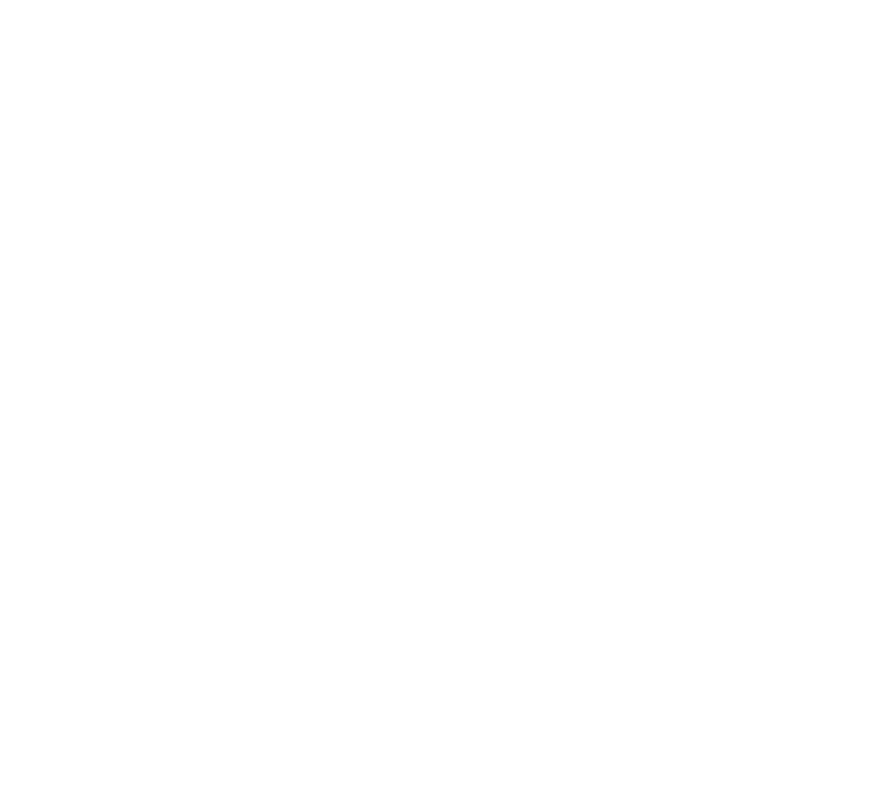
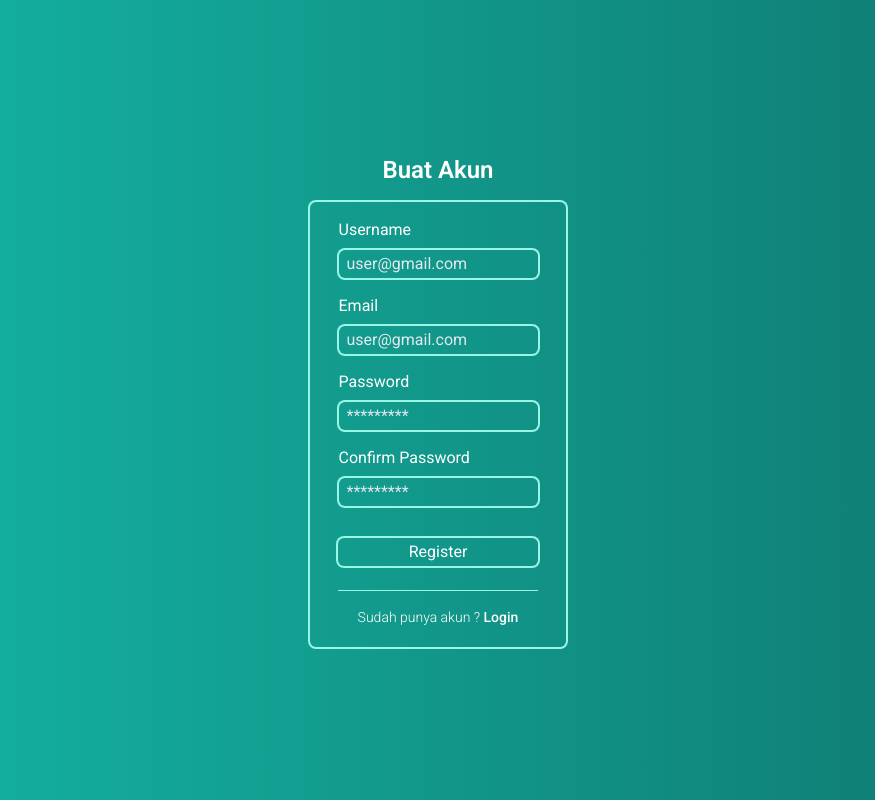
Before and after one commit to TainSiddik/toko-online, a React (Vite) app: page /register in a window 1280 px wide. Before the commit this address had no page. Shown: the whole page, without its empty margins (202-1077 px from the left). Built offline with nearby package versions, Linux system fonts and the light colour scheme.

Commit message:
create login and register components

```diff
--- a/src/App.jsx
+++ b/src/App.jsx
@@ -5,6 +5,8 @@ import Hero from "./components/onlineShop/Hero"
 import Sidebar from "./components/onlineShop/Sidebar"
 import Produk from "./components/onlineShop/Produk"
 import Detailproduk from "./components/onlineShop/Detailproduk"
+import Login from "./components/onlineShop/Login"
+import Register from "./components/onlineShop/Register"
 
 function App() {
 
@@ -47,6 +49,18 @@ function App() {
               </div>
             </>
           } />
+
+          <Route path="/login" element={
+            <>
+              <Login />
+            </>
+          } />
+
+          <Route path="/register" element={
+            <>
+              <Register />
+            </>
+          } />
         </Routes>
       </Router>
     </>
--- /dev/null
+++ b/src/components/onlineShop/Login.jsx
@@ -0,0 +1,35 @@
+import { Link } from "react-router-dom"
+const Login = () => {
+    return (
+        <>
+            <div className="grid place-items-center w-screen h-screen bg-bg-primary font-roboto text-white">
+                <div className="login">
+                    <div className="logo grid place-items-center">
+                        <h1 className="text-2xl font-semibold">Cari apa dek ?</h1>
+                    </div>
+                    <div className="input w-64 pt-4 pb-5 ring-2 ring-teal-200 rounded-md mt-4">
+                        <form className="grid justify-items-center">
+                            <div className="email">
+                                <label htmlFor="email">Email </label>
+                                <input type="email" id="email" className="block mt-2 px-2 py-0.5 rounded-md ring-2 bg-teal-500 bg-opacity-0 ring-teal-200 outline-none placeholder:text-slate-200" placeholder="user@gmail.com" />
+                            </div>
+                            <div className="password mt-4">
+                                <label htmlFor="password">Password</label>
+                                <input type="password" id="password" className="block mt-2 px-2 py-0.5 rounded-md ring-2 bg-teal-500 bg-opacity-0 ring-teal-200 outline-none placeholder:text-slate-200" placeholder="*********" />
+                            </div>
+                            <div className="btnLogin w-full px-7 mt-8">
+                                <button className="ring-2 ring-teal-200 bg-teal-500 bg-opacity-0 w-full rounded-md py-0.5 hover:bg-opacity-90 transition-all duration-300 ease-in-out">Login</button>
+                            </div>
+                        </form>
+                        <hr className="mx-7 mt-6 border-teal-200" />
+                        <div className="register text-sm font-light mt-4 grid justify-items-center">
+                            <Link to={'/register'}>Belum punya akun ? <span className="font-medium hover:text-teal-200">Register</span></Link>
+                            <Link to={'/produk'} className="pt-2 hover:underline">Back to Produk ?</Link>
+                        </div>
+                    </div>
+                </div>
+            </div>
+        </>
+    )
+}
+export default Login
--- a/src/components/onlineShop/Navbar.jsx
+++ b/src/components/onlineShop/Navbar.jsx
@@ -25,7 +25,7 @@ const Navbar = () => {
                         <h1 className="text-2xl font-semibold">CariApaDek</h1>
                     </div>
                     <div className="login hidden bg-white px-4 md:flex items-center rounded-md ring-2 ring-teal-100">
-                        <Link className="text-teal-500">Login</Link>
+                        <Link to={'/login'} className="text-teal-500">Login</Link>
                     </div>
                     <div className="btnNav flex md:hidden">
                         <Link><i className="fa-solid fa-bars text-xl"></i></Link>
--- /dev/null
+++ b/src/components/onlineShop/Register.jsx
@@ -0,0 +1,43 @@
+import { Link } from "react-router-dom"
+
+const Register = () => {
+    return (
+        <>
+            <div className="grid place-items-center w-screen h-screen bg-bg-primary font-roboto text-white">
+                <div className="register">
+                    <div className="logo grid place-items-center">
+                        <h1 className="text-2xl font-semibold">Buat Akun</h1>
+                    </div>
+                    <div className="input w-64 pt-4 pb-5 ring-2 ring-teal-200 rounded-md mt-4">
+                        <form className="grid justify-items-center">
+                            <div className="username">
+                                <label htmlFor="username">Username </label>
+                                <input type="text" id="username" className="block mt-2 px-2 py-0.5 rounded-md ring-2 bg-teal-500 bg-opacity-0 ring-teal-200 outline-none placeholder:text-slate-200" placeholder="user@gmail.com" />
+                            </div>
+                            <div className="email mt-4">
+                                <label htmlFor="email">Email </label>
+                                <input type="email" id="email" className="block mt-2 px-2 py-0.5 rounded-md ring-2 bg-teal-500 bg-opacity-0 ring-teal-200 outline-none placeholder:text-slate-200" placeholder="user@gmail.com" />
+                            </div>
+                            <div className="password mt-4">
+                                <label htmlFor="password">Password</label>
+                                <input type="password" id="password" className="block mt-2 px-2 py-0.5 rounded-md ring-2 bg-teal-500 bg-opacity-0 ring-teal-200 outline-none placeholder:text-slate-200" placeholder="*********" />
+                            </div>
+                            <div className="confPassword mt-4">
+                                <label htmlFor="confPassword">Confirm Password</label>
+                                <input type="password" id="confPassword" className="block mt-2 px-2 py-0.5 rounded-md ring-2 bg-teal-500 bg-opacity-0 ring-teal-200 outline-none placeholder:text-slate-200" placeholder="*********" />
+                            </div>
+                            <div className="btnLogin w-full px-7 mt-8">
+                                <button className="ring-2 ring-teal-200 bg-teal-500 bg-opacity-0 w-full rounded-md py-0.5 hover:bg-opacity-90 transition-all duration-300 ease-in-out">Register</button>
+                            </div>
+                        </form>
+                        <hr className="mx-7 mt-6 border-teal-200" />
+                        <div className="register text-sm font-light mt-4 grid justify-items-center">
+                            <Link to={'/login'}>Sudah punya akun ? <span className="font-medium hover:text-teal-200">Login</span></Link>
+                        </div>
+                    </div>
+                </div>
+            </div>
+        </>
+    )
+}
+export default Register
```
